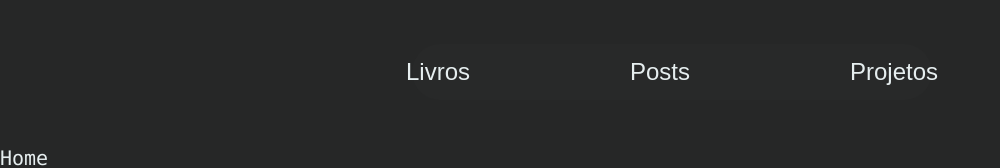
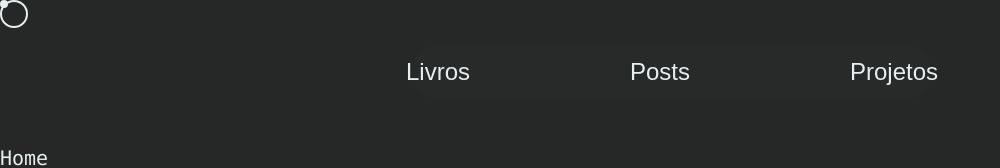
Before and after one commit to miguel-l-b/miguel-l-b.dev, a React (Create React App) app: page / in a window 1280 px wide. Shown: the top 168 px of the page, without its empty margins (0-1000 px from the left). Built offline with nearby package versions, Linux system fonts and the light colour scheme.

Commit message:
Add Course component and cursor animation

```diff
--- a/src/Router.tsx
+++ b/src/Router.tsx
@@ -1,16 +1,20 @@
 import React from "react"
 import { BrowserRouter, Route, Routes } from "react-router-dom"
 
+import Course from "./components/Course"
 import Books from "./pages/Books"
 import Home from "./pages/Home"
 
 export default function Router(): JSX.Element {
   return (
+    <>
+      <Course />
       <BrowserRouter>
         <Routes>
           <Route path="/" element={<Home />} />
           <Route path="/books" element={<Books />} />
         </Routes>
       </BrowserRouter>
+    </>
   )
 }
--- /dev/null
+++ b/src/components/Course.tsx
@@ -0,0 +1,27 @@
+/* eslint-disable @typescript-eslint/no-non-null-assertion */
+
+export default function Course(): JSX.Element {
+  window.addEventListener("mousemove", (e) => {
+    document.getElementById("cursor-outline")!.style.transform =
+      `translate(calc(${e.clientX}px - 0.2rem), calc(${e.clientY}px - 0.2rem))`
+    document.getElementById("cursor-dot")!.animate(
+      {
+        left: `calc(${e.clientX}px - 0.8rem)`,
+        top: `calc(${e.clientY}px - 0.8rem)`,
+      },
+      { duration: 500, fill: "both" },
+    )
+  })
+  return (
+    <>
+      <div
+        id="cursor-dot"
+        className="fixed t-0 l-0 z-[1] w-7 h-7 pointer-events-none border-inherit border-2 rounded-full"
+      ></div>
+      <div
+        id="cursor-outline"
+        className="fixed t-0 l-0 z-[1] pointer-events-none w-2 h-2 bg-white rounded-full"
+      ></div>
+    </>
+  )
+}
```
Lines whose indentation alone changed are shown as unchanged.
